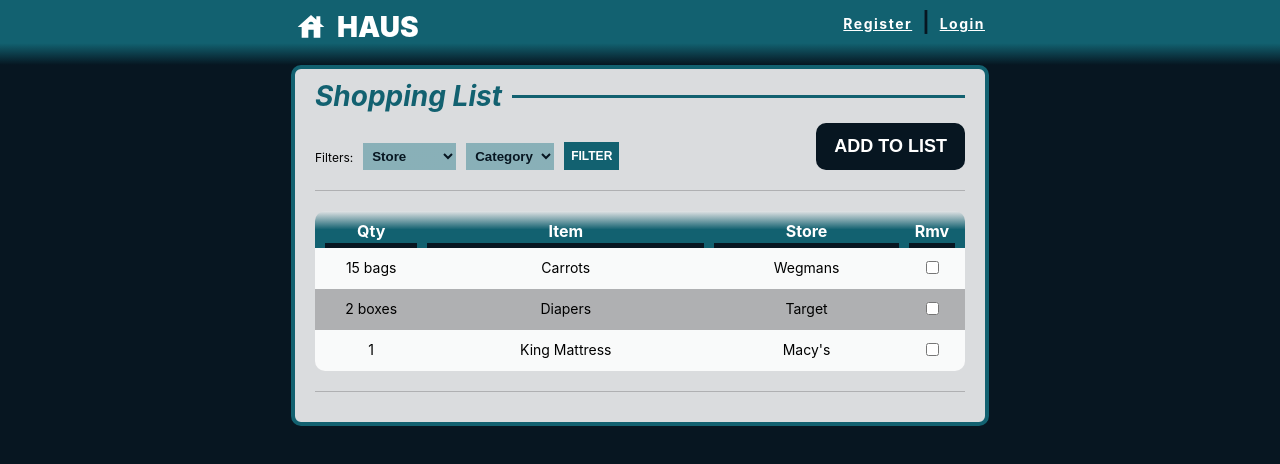
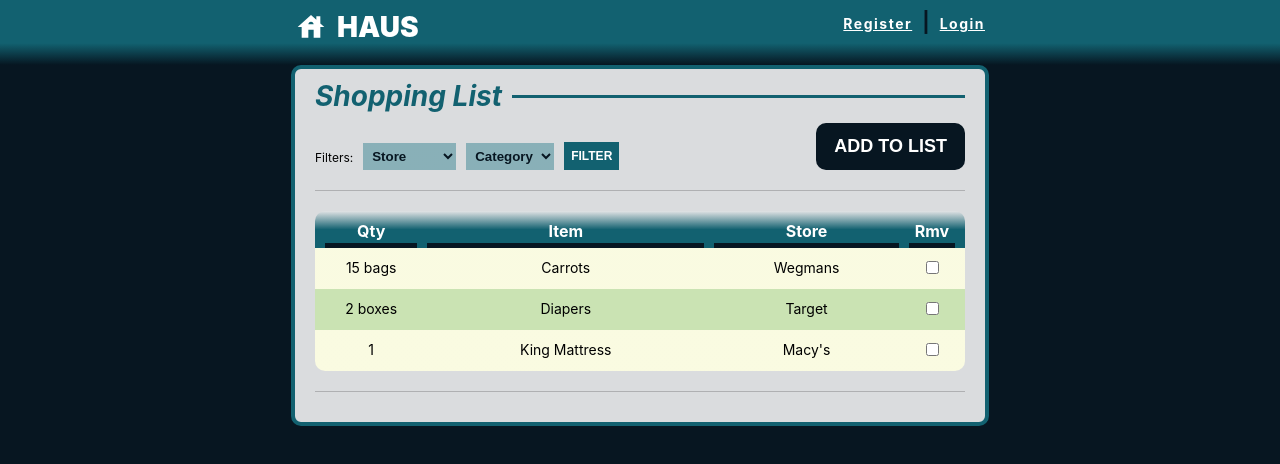
Before and after one commit to jake-the-cake/haus, a React (Create React App) app in the folder haus-app/: page / in a window 1280 px wide. Shown: the top 464 px of the page. Built offline with nearby package versions, Linux system fonts and the light colour scheme.

Commit message:
afternoon update

```diff
--- a/haus-app/src/apps/shopping-list/ShoppingListHome.jsx
+++ b/haus-app/src/apps/shopping-list/ShoppingListHome.jsx
@@ -127,7 +127,6 @@ const DisplayBlock = styled.div`
 
 const DisplayTableHeader = styled.div`
   border-radius: 10px 10px 0px 0px;
-
   display: flex;
   padding: 10px 10px 0px;
   font-size: 16px;
@@ -144,13 +143,13 @@ const DisplayTableRow = styled.div`
   display: flex;
   padding: 10px;
   font-size: 14px;
-  background-color: ${Colors.white.opaq};
+  background: linear-gradient(${Colors.yellow.invis},${Colors.yellow.invis}) ${Colors.white.opaq};
   justify-content: space-between;
   align-items: center;
   column-gap: 10px;
 
   &:nth-child(odd){
-    background-color: ${Colors.black.tran};
+    background-color: ${Colors.green.invis};
   };
   &:last-child{
     border-radius: 0px 0px 10px 10px;
@@ -169,12 +168,14 @@ const DTQty = styled.div`
   border-bottom: ${props=>props.row === "head" ? `5px solid ${Colors.jelly[0]}` : "none"};
   flex: 1;
 `;
+
 const DTStore = styled.div`
   border-bottom: ${props=>props.row === "head" ? `5px solid ${Colors.jelly[0]}` : "none"};
   padding-bottom: 2px;
   text-align: center;
   flex: 2;
 `;
+
 const DTRemove = styled.div`
   border-bottom: ${props=>props.row === "head" ? `5px solid ${Colors.jelly[0]}` : "none"};
   padding-bottom: 2px;
--- a/haus-app/src/static/colors.js
+++ b/haus-app/src/static/colors.js
@@ -18,5 +18,13 @@ export const Colors = {
         opaq: 'rgba(255,255,0,0.8)',
         half: 'rgba(255,255,0,0.5)',
         tran: 'rgba(255,255,0,0.2)',
+        invis: 'rgba(255,255,0,0.1)',
+    },
+    green: {
+        true: '#0f0',
+        opaq: 'rgba(0,255,0,0.8)',
+        half: 'rgba(0,255,0,0.5)',
+        tran: 'rgba(0,255,0,0.2)',
+        invis: 'rgba(0,255,0,0.1)',
     },
 };
```
Lines whose indentation alone changed are shown as unchanged.
